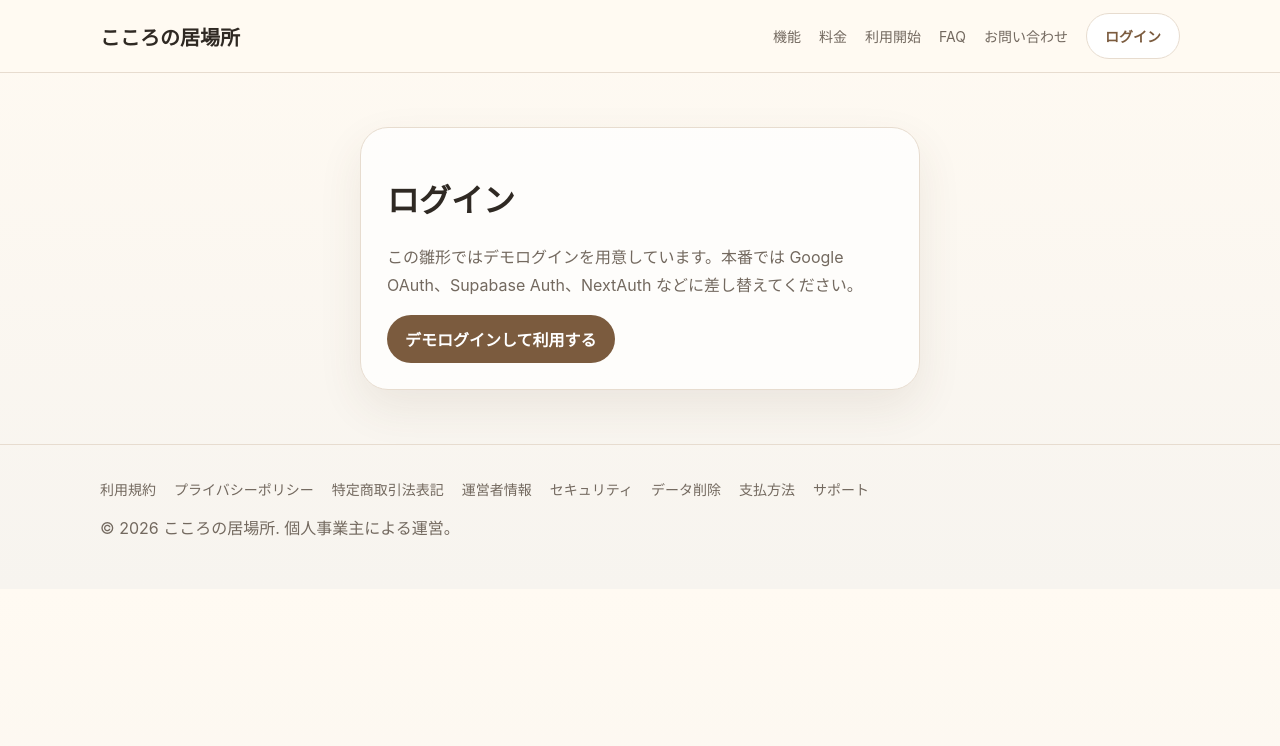
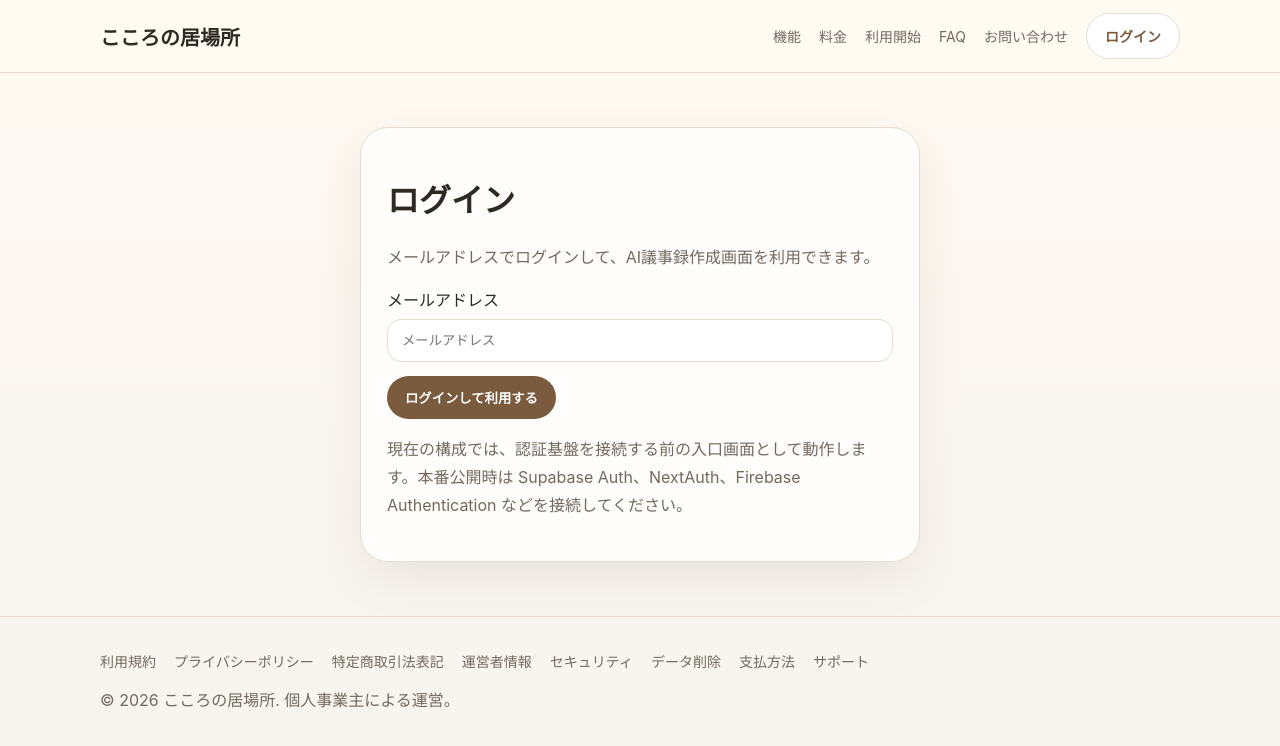
Before and after one commit to Yuki-ux-jpg-png/ai_gijiroku, a Next.js app: page /login in a window 1280 px wide. Shown: the top 746 px of the page. Built offline with nearby package versions, Linux system fonts and the light colour scheme.

Commit message:
Update page.tsx

```diff
--- a/app/login/page.tsx
+++ b/app/login/page.tsx
@@ -1 +1,20 @@
-export default function Login(){return <main className="section"><div className="container"><div className="card" style={{maxWidth:560,margin:'auto'}}><h1>ログイン</h1><p className="muted">この雛形ではデモログインを用意しています。本番では Google OAuth、Supabase Auth、NextAuth などに差し替えてください。</p><a className="btn" href="/dashboard">デモログインして利用する</a></div></div></main>}
+export default function Login(){
+  return (
+    <main className="section">
+      <div className="container">
+        <div className="card" style={{maxWidth:560,margin:'auto'}}>
+          <h1>ログイン</h1>
+          <p className="muted">メールアドレスでログインして、AI議事録作成画面を利用できます。</p>
+          <form action="/dashboard" className="form">
+            <label>
+              メールアドレス
+              <input name="email" type="email" placeholder="メールアドレス" required />
+            </label>
+            <button className="btn" type="submit">ログインして利用する</button>
+          </form>
+          <p className="muted small">現在の構成では、認証基盤を接続する前の入口画面として動作します。本番公開時は Supabase Auth、NextAuth、Firebase Authentication などを接続してください。</p>
+        </div>
+      </div>
+    </main>
+  );
+}
```
